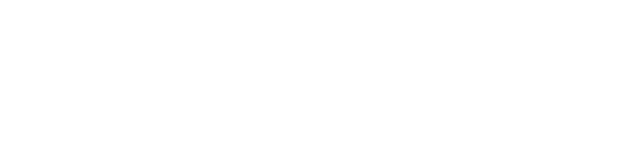
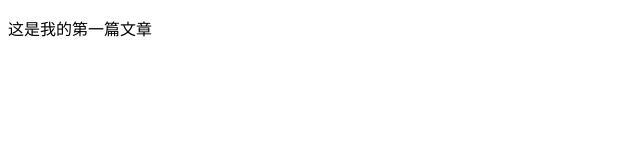
Before and after one commit to skylenDD/helloWorld, a plain HTML site: page index.html in a window 1280 px wide. Shown: the whole page, without its empty margins (0-640 px from the left). Drawn offline with Linux system fonts and the light colour scheme.

Commit message:
Update index.html

```diff
--- a/index.html
+++ b/index.html
@@ -1,4 +1,7 @@
 <!DOCTYPE html>
 <html>
 <title>my first page</title>
+  <body>
+    <p>这是我的第一篇文章</P>
+  </body>
 </html>
```
